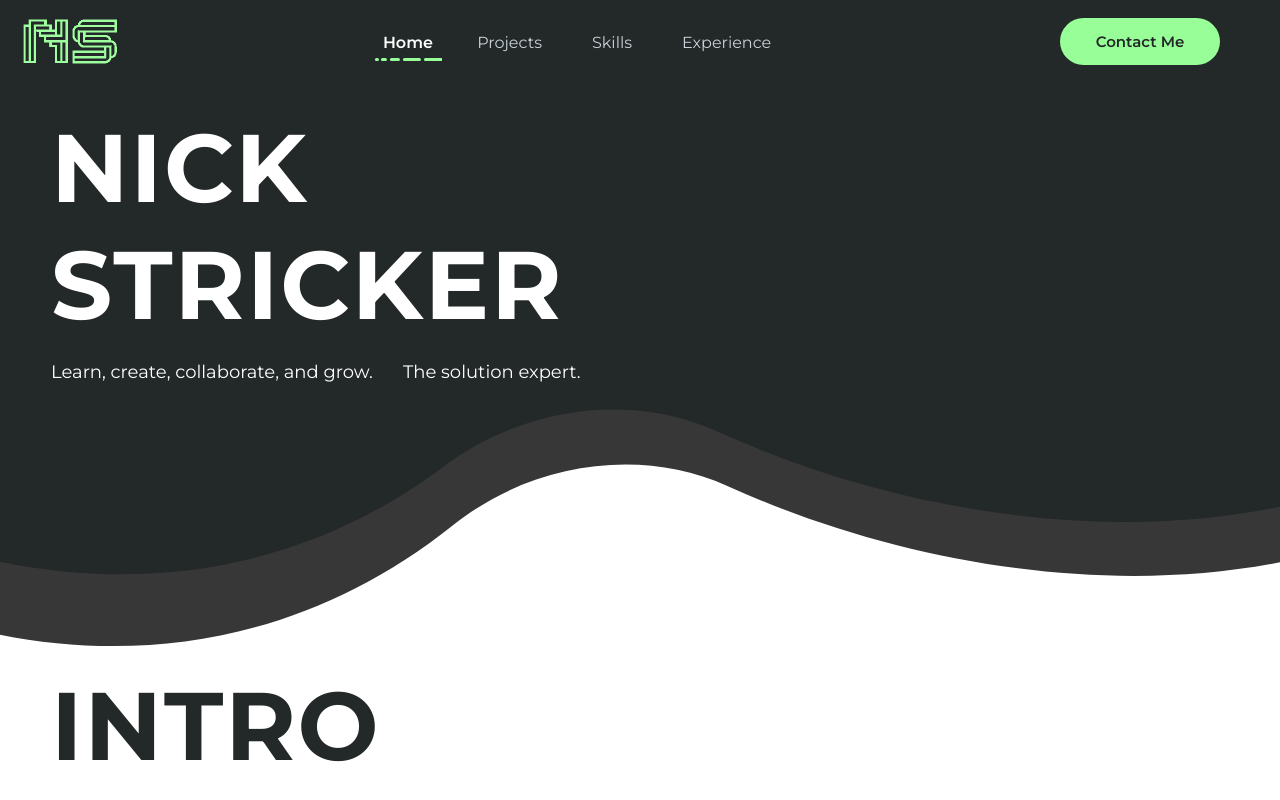
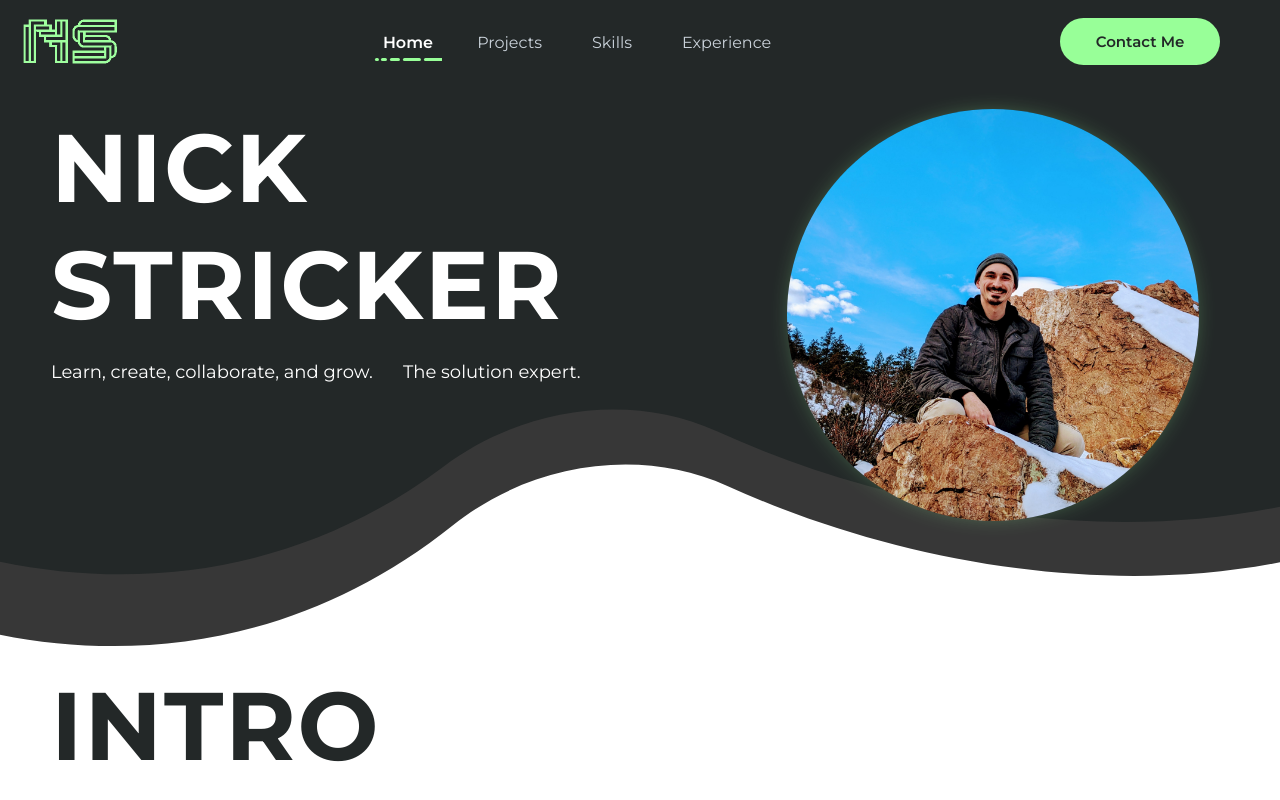
Before and after one commit to NickStrick/Portflio, a React (Create React App) app in the folder portfolio2/: page / in a window 1280 px wide. Shown: the top 800 px of the page. Built offline with nearby package versions, Linux system fonts and the light colour scheme.

Commit message:
Webstie fix

```diff
--- a/portfolio2/src/components/Home.js
+++ b/portfolio2/src/components/Home.js
@@ -66,10 +66,10 @@ const Home = () => {
                 </div>
                 <p className="home-indent" data-aos="flip-left" data-aos-duration="2000" data-aos-anchor-placement="top-bottom" data-aos-delay="3000" data-aos-easing="ease-out-back">Learn, create, collaborate, and grow.</p>
                 <p className="home-indent home-indent-two" data-aos="flip-left" data-aos-duration="2000" data-aos-anchor-placement="left" data-aos-delay="3000" data-aos-easing="ease-out-back">The solution expert.</p>
-                <div className="home-main-image">
-                <div className="home-main-image-2" ></div>
+                <div className="home-main-image"></div>
+                <div className="home-main-image home-main-image-2" ></div>
                     {/* <img id='pfp' src={PfpThree} alt='Nick S profile picture' /> */}
-                </div>
+
             </div>
         </div>
         <SplitLine fillColor={'#98FF98'} />
--- a/portfolio2/src/components/styles/Home.css
+++ b/portfolio2/src/components/styles/Home.css
@@ -34,7 +34,7 @@
     /* animation-delay: 5s; */
 }
 .home-main-image-2{
-    opacity:0;
+    opacity:1;
     /* width:; */
     /* height:; */
     aspect-ratio: 1/1;
```
